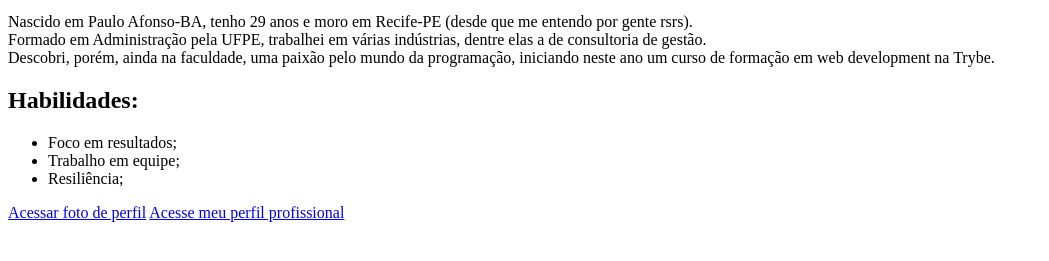
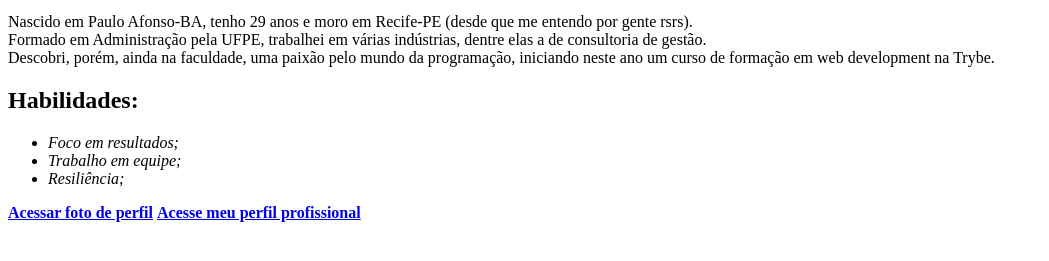
Before and after one commit to menezesrenan7/portfolio-web, a plain HTML site: page index.html in a window 1280 px wide. Shown: the part 101-362 px from the top of the page, without its empty margins (0-1049 px from the left). Drawn offline with Linux system fonts and the light colour scheme.

Commit message:
Destaca partes do conteúdo

```diff
--- a/index.html
+++ b/index.html
@@ -19,14 +19,16 @@
     <h2>Habilidades:</h2>
 
     <ul>
-        <li>Foco em resultados;</li>
-        <li>Trabalho em equipe;</li>
-        <li>Resiliência;</li>
+        <em>
+            <li>Foco em resultados;</li>
+            <li>Trabalho em equipe;</li>
+            <li>Resiliência;</li>
+        </em>
     </ul>
 
-    <a href="imagem-perfil">Acessar foto de perfil</a>
+    <a href="imagem-perfil"><strong>Acessar foto de perfil</strong></a>
 
-    <a href="https://www.linkedin.com/in/renan-menezes-3b6618206/" target="_blank">Acesse meu perfil profissional</a>
+    <a href="https://www.linkedin.com/in/renan-menezes-3b6618206/" target="_blank"><strong>Acesse meu perfil profissional</strong></a>
 
 
 </body>
```
